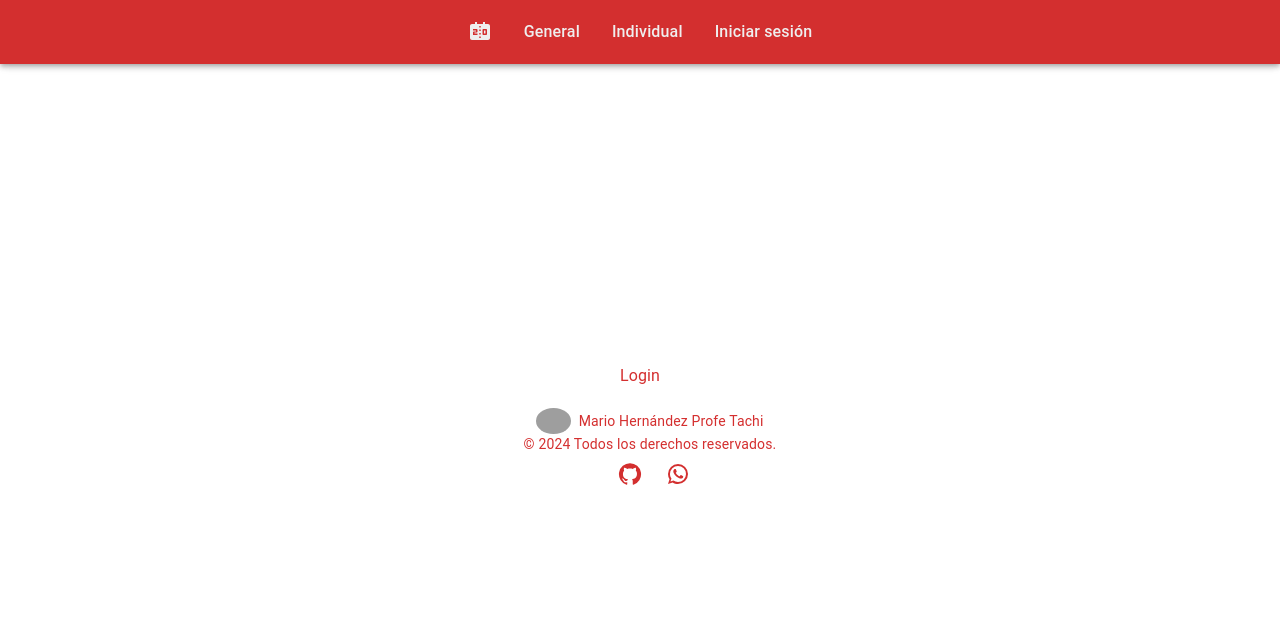
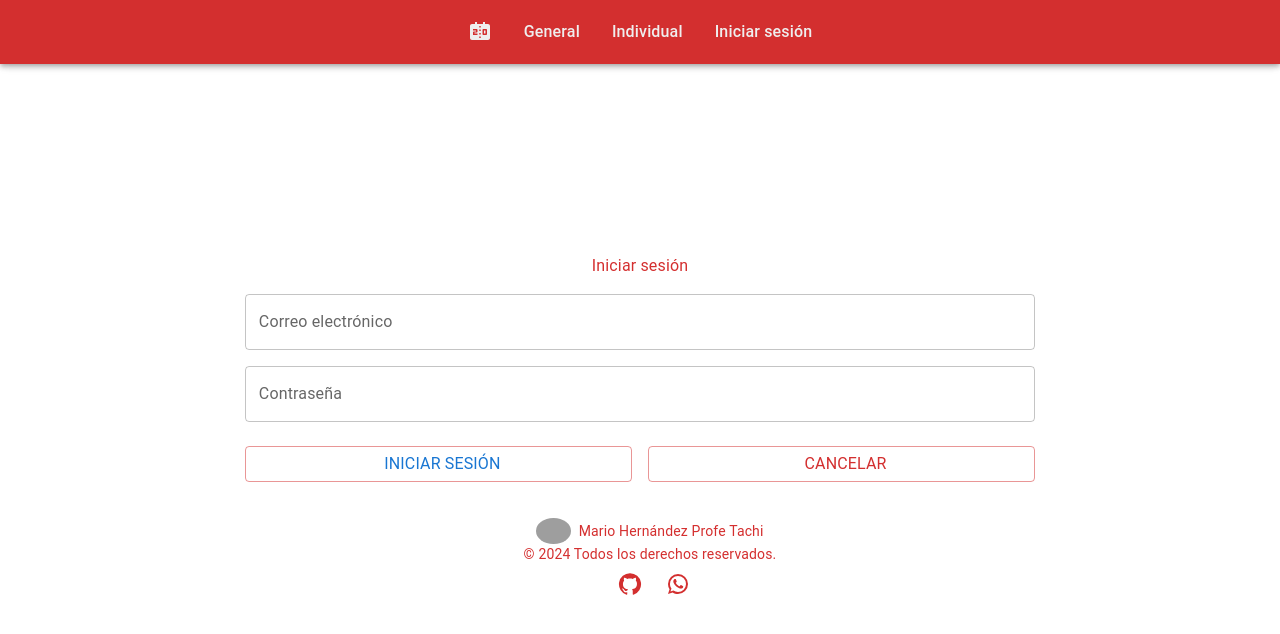
Before and after one commit to AxMar1221/app-dia-nino, a React (Vite) app: page /login in a window 1280 px wide. Shown: the top 634 px of the page. Built offline with nearby package versions, Linux system fonts and the light colour scheme; grey boxes are pictures that could not be loaded.

Commit message:
AuthPage design/change and update folders

```diff
--- /dev/null
+++ b/src/Components/Pages/AuthApp.jsx
@@ -0,0 +1,62 @@
+import { Button, Grid, TextField, Typography } from "@mui/material"
+
+export const AuthApp = () => {
+  return (
+    <>
+        <Typography>
+            Iniciar sesión
+        </Typography>
+        <Grid container>
+          <Grid item xs={12} sx={{mt: 2}}>
+            <TextField
+              color='error'
+              label='Correo electrónico'
+              type='email'
+              placeholder='Correo electrónico'
+              fullWidth
+              name='email'
+              // value={}
+              // onChange={}
+            />
+          </Grid>
+          <Grid item xs={12} sx={{mt: 2}}>
+            <TextField
+              color='error'
+              label='Contraseña'
+              type='password'
+              placeholder='Contraseña'
+              fullWidth
+              name='password'
+              // value={}
+              // onChange={}
+            />
+          </Grid>
+
+          <Grid container spacing={2} sx={{ mt: 1, mb: 2 }}>
+            <Grid item xs={12} sm={6}>
+              <Button
+                variant='outlined'
+                color='error'
+                fullWidth
+                type="submit"
+              >
+                <Typography sx={{ ml: 1 }} color='primary'>Iniciar sesión</Typography>
+              </Button>
+            </Grid>
+
+            <Grid item xs={12} sm={6}>
+              <Button
+                variant='outlined'
+                color='error'
+                fullWidth
+                // onClick={onGoogleSingIn}
+                // disabled={isAuthenticated}
+              >
+                <Typography sx={{ ml: 1 }}>Cancelar</Typography>
+              </Button>
+            </Grid>
+          </Grid>
+        </Grid>
+    </>
+  )
+}
--- a/src/Pages/Router/PagesRouter.jsx
+++ b/src/Components/Router/PagesRouter.jsx
@@ -1,5 +1,6 @@
 import { Route, Routes } from "react-router-dom"
-import { AuthApp, GrafIndiApp, GraficaApp, HomeApp } from "../components"
+import { AuthApp, GrafIndiApp, GraficaApp, HomeApp } from "../Pages"
+
 
 export const PagesRouter = () => {
   return (
--- a/src/Pages/components/AuthApp.jsx
+++ /dev/null
@@ -1,11 +0,0 @@
-import { Typography } from "@mui/material"
-
-export const AuthApp = () => {
-  return (
-    <>
-        <Typography>
-            Login
-        </Typography>
-    </>
-  )
-}
--- a/src/Router/RouterApp.jsx
+++ b/src/Router/RouterApp.jsx
@@ -1,6 +1,7 @@
 import { Route, Routes } from "react-router-dom"
 import { FooterApp, NavBarApp } from "../Shared"
-import { PagesRouter } from "../Pages/Router"
+import { PagesRouter } from "../Components/Router"
+
 
 export const RouterApp = () => {
   return (
```
Also changed, not shown: src/Components/Pages/GrafIndiApp.jsx (renamed from src/Pages/components/GrafIndiApp.jsx), src/Components/Pages/GraficaApp.jsx (renamed from src/Pages/components/GraficaApp.jsx), src/Components/Pages/HomeApp.jsx (renamed from src/Pages/components/HomeApp.jsx), src/Components/Pages/data.js (renamed from src/Pages/components/data.js), src/Components/Pages/index.js (renamed from src/Pages/components/index.js), src/Components/Router/index.js (renamed from src/Pages/Router/index.js).
